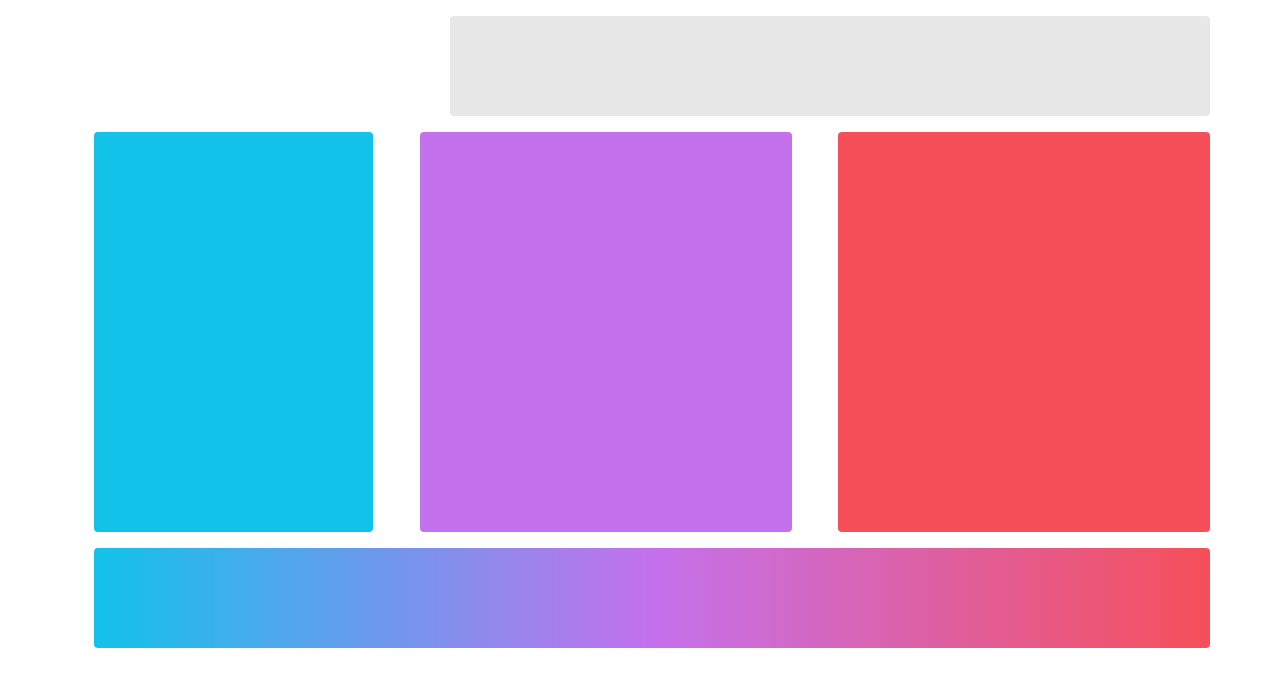
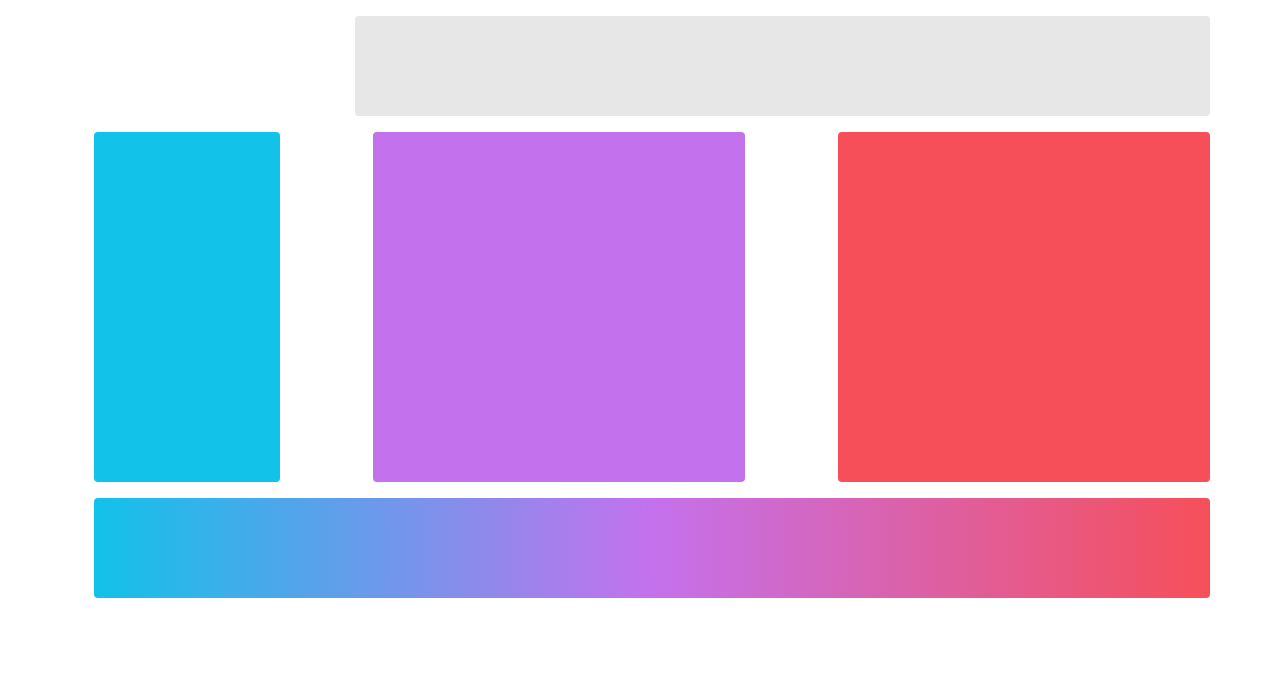
Before and after one commit to sconsani/css-gradient-grid-test, a plain HTML site: page css-test-new.html in a window 1280 px wide. Drawn offline with nearby package versions, Linux system fonts and the light colour scheme.

Commit message:
updated spacing

```diff
--- a/css-test-new.css
+++ b/css-test-new.css
@@ -1,9 +1,10 @@
 html {
   background-color: white;
-  height: 100%;
-  width: 100%;
 }
 
+#div00{
+	padding-right:  0px;
+}
 
 /*grey*/
 #div0{
@@ -14,24 +15,26 @@ html {
 
 }
 
+
 /*blue*/
 #div1{
 	background-color: #12c2e9;
-	height:  400px;
-	/*margin-right:  10px;*/
+	height:  350px;
+	/*margin-right: 35px;*/
 }
 
 /*pink*/
 #div2 {
 	background-color: #c471ed;
-	height:  400px;
-	/*margin-right:  10px;*/
+	height:  350px;
+	/*margin-right: 35px;*/
+
 }
 
 /*red*/
 #div3 {
 	background-color: #f64f59;
-	height:  400px;
+	height:  350px;
 	margin-right:  0px;
 }
 
--- a/css-test-new.html
+++ b/css-test-new.html
@@ -9,14 +9,14 @@
 
 	<body>
 
-		<div id = "container" class = "container">
+		<div id = "container" class = "container container-fluid">
 			<div class = "row mt-3 flex justify-content-end">
-				<!-- <div class = "col"></div> -->
-				<div id = "div0" class = "col-8 rounded">
+				<div id = "div00" class = "col-3 rounded"></div>
+				<div id = "div0" class = "col-9 rounded">
 			</div>
 
 			<div class = "row mt-3 d-flex justify-content-between">
-				<div id = "div1" class = "col-3 rounded"></div>
+				<div id = "div1" class = "col-2 rounded"></div>
 				<div id = "div2" class = "col-4 rounded"></div>
 				<div id = "div3" class = "col-4 rounded"></div>
 			</div>
@@ -27,18 +27,4 @@
 
 		</div>
 	</body>
-
-
-
-
-
-
-
-
-
-
-
-
-
-
 </html>
```
